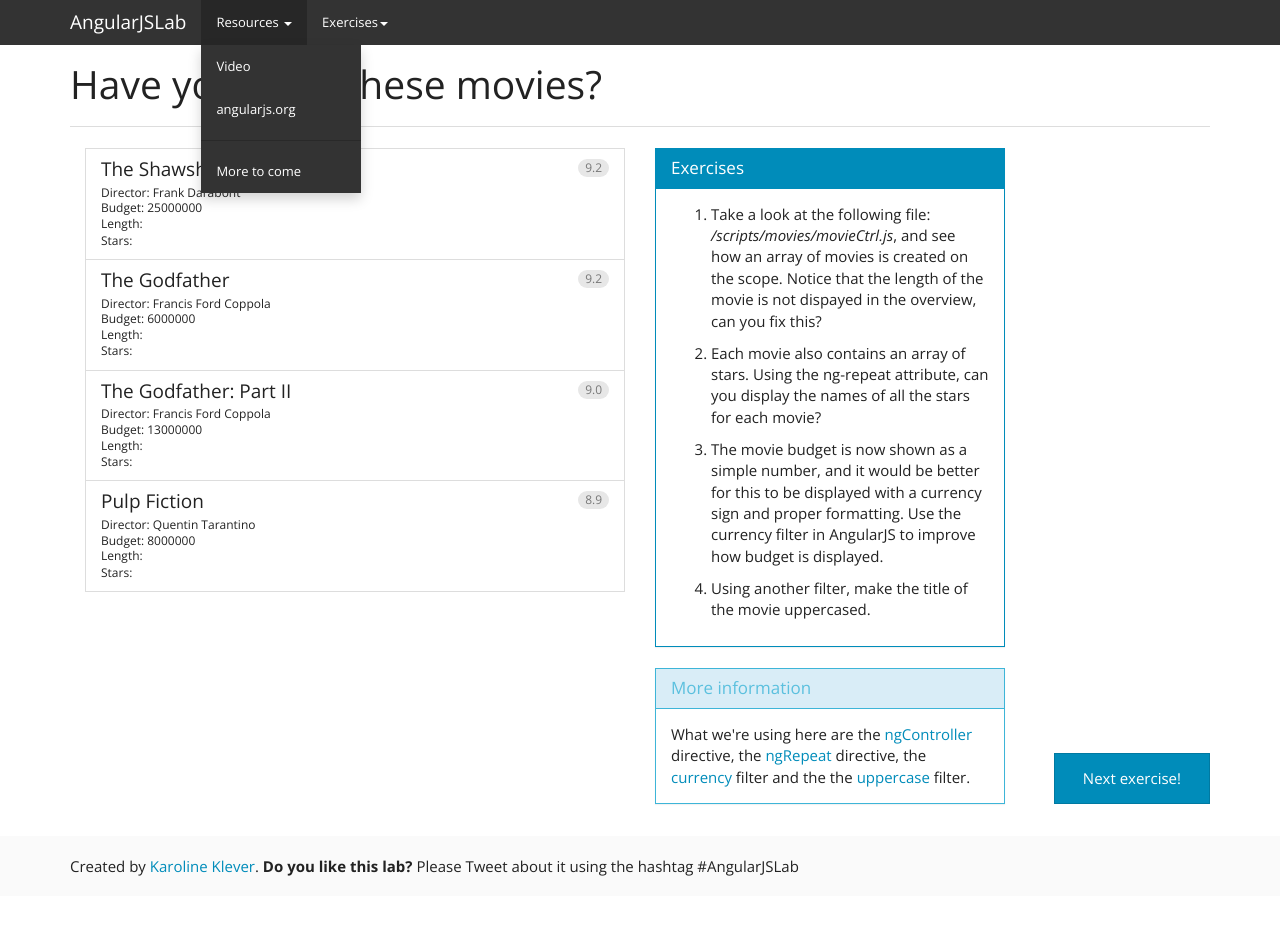
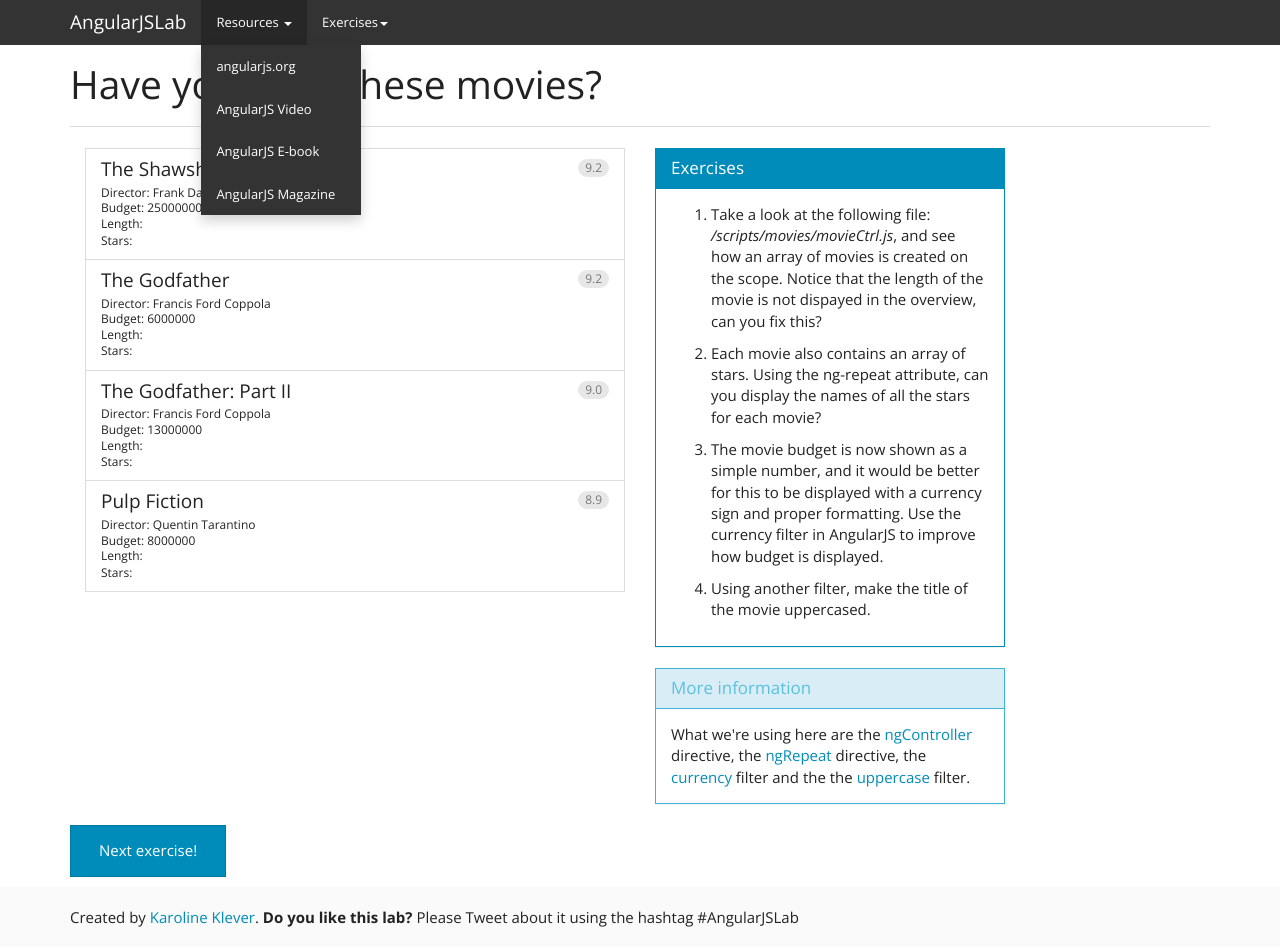
Before and after one commit to karolikl/AngularJSLab, a plain HTML site: page Two.html in a window 1280 px wide. Both pictures are taken after a click on the link "Resources". Before the commit the page ends 897 px from the top, so only its background shows below. Drawn offline with nearby package versions, Linux system fonts and the light colour scheme.

Commit message:
Removed class from button as it broke the page for smaller screens

```diff
--- a/Two.html
+++ b/Two.html
@@ -22,16 +22,16 @@
                     <ul class="nav navbar-nav">
                         <li class="dropdown">
                             <a class="dropdown-toggle" data-toggle="dropdown" href="#" id="themes">Resources <span class="caret"></span></a>
-                            <ul class="dropdown-menu" aria-labelledby="themes">
-                                <li><a tabindex="-1" href="http://www.youtube.com/watch?v=i9MHigUZKEM" target="_blank">Video</a></li>
-                                <li><a tabindex="-1" href="http://angularjs.org/" target="_blank">angularjs.org</a></li>
-                                <li class="divider"></li>
-                                <li><a tabindex="-1" href="../more/">More to come</a></li>
-                            </ul>
+                            <ul class="dropdown-menu">
+                        <li><a href="http://angularjs.org/" target="_blank">angularjs.org</a></li>
+                        <li><a href="http://www.youtube.com/watch?v=i9MHigUZKEM" target="_blank">AngularJS Video</a></li>
+                        <li><a href="http://fastandfluid.com/publicdownloads/AngularJSIn60MinutesIsh_DanWahlin_May2013.pdf" target="_blank">AngularJS E-book</a></li>
+                        <li><a href="https://flipboard.com/section/the-angularjs-magazine-bbIMWS" target="_blank">AngularJS Magazine</a></li>
+                    </ul>
                         </li>
                         <li class="dropdown">
                             <a class="dropdown-toggle" data-toggle="dropdown" href="#" id="themes">Exercises<span class="caret"></span></a>
-                           <ul class="dropdown-menu" aria-labelledby="themes">
+                           <ul class="dropdown-menu">
                                 <li>
                                     <a href="One.html">1. Tell me your name!</a>
                                 </li>
@@ -117,7 +117,7 @@
         <div class="col-lg-12">
             <div>
                 <p>
-                   <a class="btn btn-primary right" href="Three.html">Next exercise!</a>
+                   <a class="btn btn-primary" href="Three.html">Next exercise!</a>
                 </p>
             </div>
         </div>
```
Also changed, not shown: Five.html (+7 -7 lines), Four.html (+8 -8 lines), One.html (+8 -8 lines), Three.html (+8 -8 lines), index.html (+8 -8 lines).
